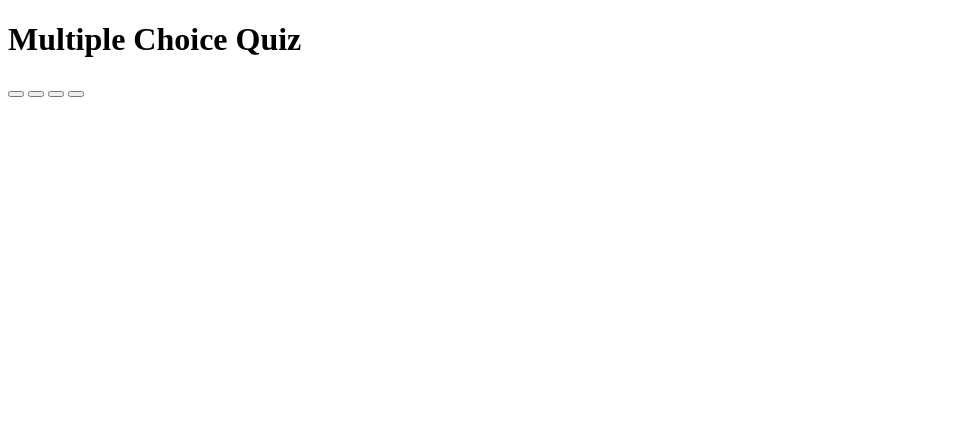
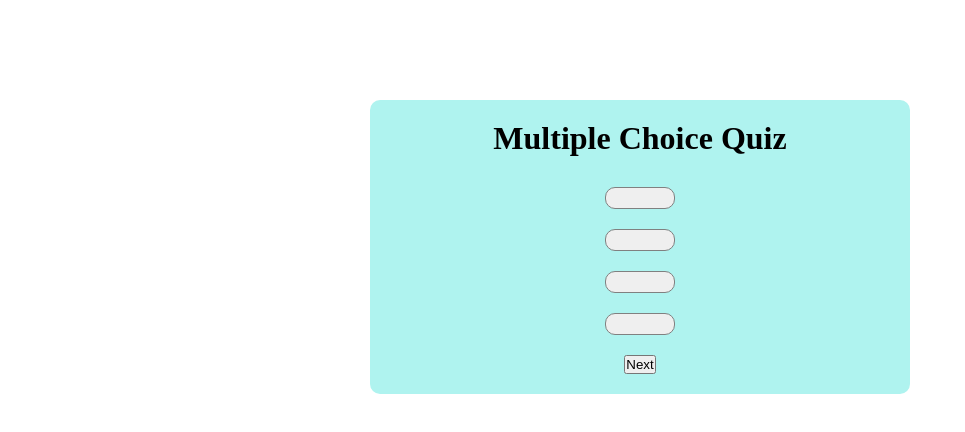
Before and after one commit to HanzalaKhattak/classTask003-Interactive-Quiz-Game, a plain HTML site: page index.html in a window 1280 px wide. Shown: the whole page, without its empty margins (0-965 px from the left). Drawn offline with Linux system fonts and the light colour scheme.

Commit message:
Styling Added in CSS

```diff
--- a/index.html
+++ b/index.html
@@ -13,10 +13,11 @@
         </div>
         <div class="question-box">
             <p id="question"></p>
-            <button id="choice1" onclick="checkAnswer(0)"></button>
-            <button id="choice2" onclick="checkAnswer(1)"></button>
-            <button id="choice3" onclick="checkAnswer(2)"></button>
-            <button id="choice4" onclick="checkAnswer(3)"></button>
+            <button class="btn" id="choice1" onclick="checkAnswer(0)"></button>
+            <button class="btn" id="choice2" onclick="checkAnswer(1)"></button>
+            <button class="btn" id="choice3" onclick="checkAnswer(2)"></button>
+            <button class="btn" id="choice4" onclick="checkAnswer(3)"></button>
+            <button id="next" onclick="nextQuestion()">Next</button>
         </div>
     </div>
     <script src="./script.js"></script>
--- a/script.js
+++ b/script.js
@@ -36,4 +36,13 @@ function checkAnswer(selectedChoiceIndex){
         alert("Wrong Answer")
     }
 }
+
+// function for next question
+function nextQuestion(){
+
+    currentQuestionIndex++;
+    if (currentQuestionIndex < questions.length) {
+        showQuestion();
+    }
+}
 showQuestion();
--- a/style.css
+++ b/style.css
@@ -0,0 +1,46 @@
+*{
+    margin: 0;
+    padding: 0;
+    background-color: none;
+    color: none;
+}
+
+body{
+    display: flex;
+    justify-content: center;
+    align-items: center;
+}
+
+.question-container{
+    display: flex;
+    justify-content: center;
+    align-items: center;
+    margin-top: 100px;
+    background-color: rgb(175,243,239);
+    flex-direction: column;
+    width: 500px;
+    padding: 20px;
+    border-radius: 10px;
+}
+
+.question-box{
+    display: flex;
+    justify-content: center;
+    align-items: center;
+    flex-direction: column;
+    gap: 20px;
+    width: 80%;
+}
+
+.btn{
+    padding: 10px 20px;
+    width: 70px;
+    border-radius: 10px;
+    border: 1px solid gray;
+}
+
+#question{
+    margin-top: 10px;
+    font-weight: bold;
+    font-size: 1.2rem;
+}
```
